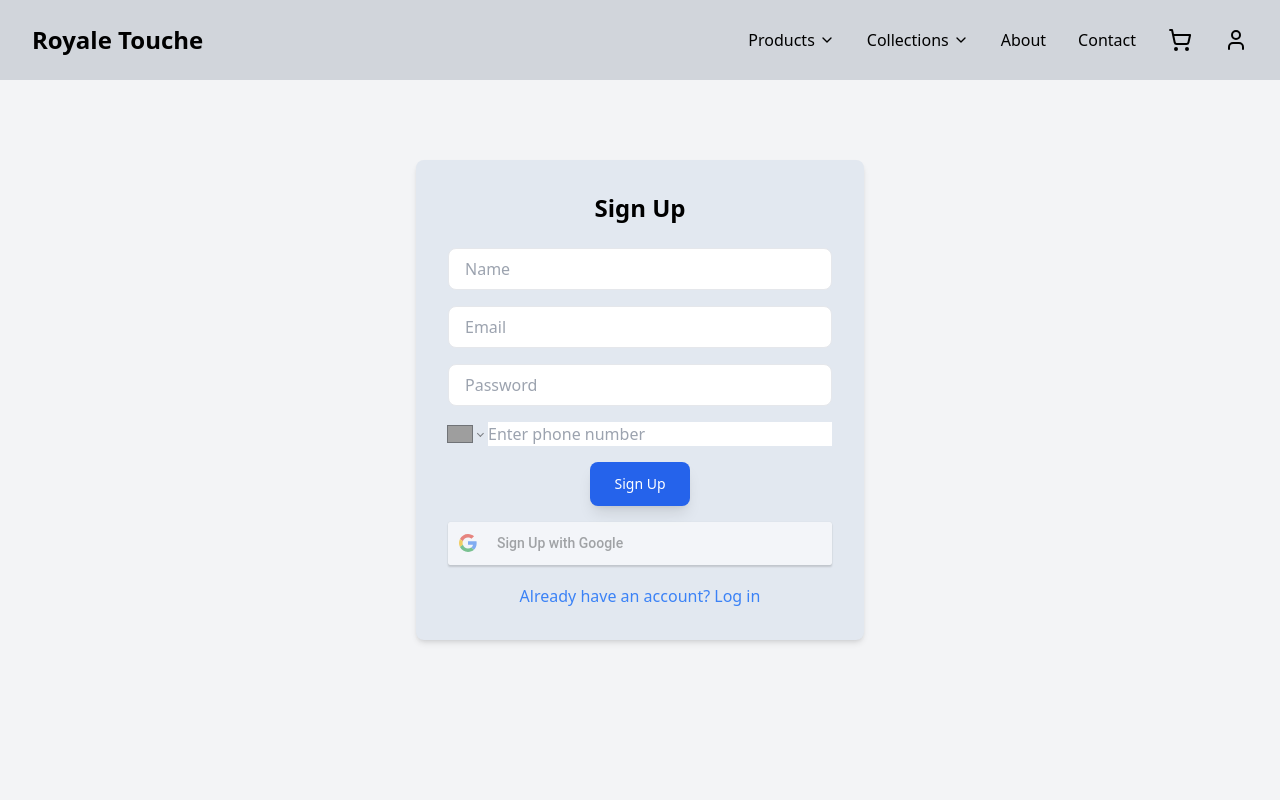
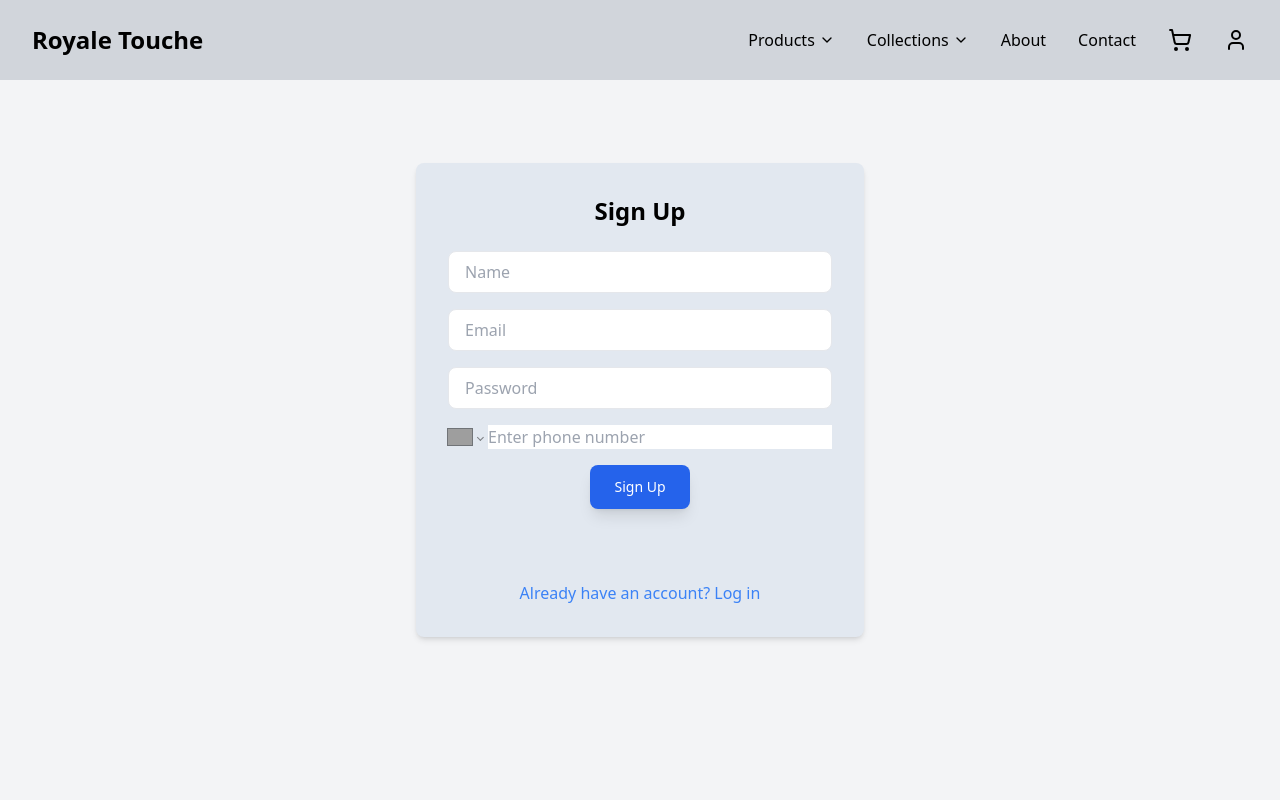
Before and after one commit to Soudarjya/InteriorDesign, a React (Vite) app: page /signup in a window 1280 px wide. Shown: the top 800 px of the page. Built offline with nearby package versions, Linux system fonts and the light colour scheme; grey boxes are pictures that could not be loaded.

Commit message:
initial commit

```diff
--- a/package.json
+++ b/package.json
@@ -10,11 +10,11 @@
     "preview": "vite preview"
   },
   "dependencies": {
+    "@react-oauth/google": "^0.12.1",
     "framer-motion": "^11.0.8",
     "lucide-react": "^0.344.0",
     "react": "^18.3.1",
     "react-dom": "^18.3.1",
-    "react-google-login": "^5.2.2",
     "react-intersection-observer": "^9.8.1",
     "react-phone-number": "^1.3.1",
     "react-phone-number-input": "^3.4.11",
--- a/src/pages/Login.jsx
+++ b/src/pages/Login.jsx
@@ -1,7 +1,7 @@
 import React, { useState } from "react";
 import { Link } from "react-router-dom";
 import { motion } from "framer-motion";
-import { GoogleLogin } from "react-google-login";
+import { GoogleOAuthProvider, GoogleLogin } from "@react-oauth/google";
 import PhoneInput from "react-phone-number-input";
 import "react-phone-number-input/style.css";
 
@@ -10,13 +10,13 @@ const Login = () => {
   const [email, setEmail] = useState("");
   const [password, setPassword] = useState("");
 
-  const handleGoogleSuccess = (response) => {
-    console.log("Google Log In Success:", response);
+  const handleGoogleSuccess = (credentialResponse) => {
+    console.log("Google Log In Success:", credentialResponse);
     // Handle Google log in success
   };
 
-  const handleGoogleFailure = (response) => {
-    console.log("Google Log In Failure:", response);
+  const handleGoogleFailure = () => {
+    console.log("Google Log In Failure");
     // Handle Google log in failure
   };
 
@@ -27,6 +27,7 @@ const Login = () => {
   };
 
   return (
+    <GoogleOAuthProvider clientId="YOUR_GOOGLE_CLIENT_ID">
       <div className="flex justify-center items-center min-h-screen bg-gray-100">
         <motion.div
           initial={{ opacity: 0, y: -50 }}
@@ -60,7 +61,7 @@ const Login = () => {
             </div>
 
             {/* Phone Number */}
-          <div className="mb-4 ">
+            <div className="mb-4">
               <PhoneInput
                 placeholder="Enter phone number"
                 value={phoneNumber}
@@ -71,9 +72,11 @@ const Login = () => {
             </div>
 
             {/* Submit Button */}
-
             <div className="flex items-center justify-center">
-            <button type='submit'  className="px-6 py-3 bg-blue-600 text-white font-medium text-sm rounded-lg shadow-lg hover:bg-blue-700 focus:outline-none focus:ring-4 focus:ring-blue-400 focus:ring-offset-2">
+              <button
+                type="submit"
+                className="px-6 py-3 bg-blue-600 text-white font-medium text-sm rounded-lg shadow-lg hover:bg-blue-700 focus:outline-none focus:ring-4 focus:ring-blue-400 focus:ring-offset-2"
+              >
                 Log In
               </button>
             </div>
@@ -82,12 +85,9 @@ const Login = () => {
           {/* Google Log In */}
           <div className="mt-6">
             <GoogleLogin
-            clientId="YOUR_GOOGLE_CLIENT_ID"
-            buttonText="Log In with Google"
               onSuccess={handleGoogleSuccess}
-            onFailure={handleGoogleFailure}
-            cookiePolicy={"single_host_origin"}
-            className="w-full"
+              onError={handleGoogleFailure}
+              useOneTap
             />
           </div>
 
@@ -99,6 +99,7 @@ const Login = () => {
           </div>
         </motion.div>
       </div>
+    </GoogleOAuthProvider>
   );
 };
 
--- a/src/pages/Signup.jsx
+++ b/src/pages/Signup.jsx
@@ -1,7 +1,7 @@
 import React, { useState } from 'react';
 import { Link } from 'react-router-dom';
 import { motion } from 'framer-motion';
-import { GoogleLogin } from 'react-google-login';
+import { GoogleOAuthProvider, GoogleLogin } from '@react-oauth/google';
 import PhoneInput from 'react-phone-number-input';
 import 'react-phone-number-input/style.css';
 
@@ -11,13 +11,13 @@ const Signup = () => {
   const [email, setEmail] = useState('');
   const [password, setPassword] = useState('');
 
-  const handleGoogleSuccess = (response) => {
-    console.log('Google Sign Up Success:', response);
+  const handleGoogleSuccess = (credentialResponse) => {
+    console.log('Google Sign Up Success:', credentialResponse);
     // Handle Google sign up success
   };
 
-  const handleGoogleFailure = (response) => {
-    console.log('Google Sign Up Failure:', response);
+  const handleGoogleFailure = () => {
+    console.log('Google Sign Up Failure');
     // Handle Google sign up failure
   };
 
@@ -28,6 +28,7 @@ const Signup = () => {
   };
 
   return (
+    <GoogleOAuthProvider clientId="YOUR_GOOGLE_CLIENT_ID">
       <div className="flex justify-center items-center min-h-screen bg-gray-100">
         <motion.div
           initial={{ opacity: 0, y: -50 }}
@@ -84,7 +85,10 @@ const Signup = () => {
 
             {/* Submit Button */}
             <div className="flex items-center justify-center">
-            <button type='submit'  className="px-6 py-3 bg-blue-600 text-white font-medium text-sm rounded-lg shadow-lg hover:bg-blue-700 focus:outline-none focus:ring-4 focus:ring-blue-400 focus:ring-offset-2">
+              <button
+                type="submit"
+                className="px-6 py-3 bg-blue-600 text-white font-medium text-sm rounded-lg shadow-lg hover:bg-blue-700 focus:outline-none focus:ring-4 focus:ring-blue-400 focus:ring-offset-2"
+              >
                 Sign Up
               </button>
             </div>
@@ -93,12 +97,9 @@ const Signup = () => {
           {/* Google Sign Up */}
           <div className="mt-4">
             <GoogleLogin
-            clientId="YOUR_GOOGLE_CLIENT_ID"
-            buttonText="Sign Up with Google"
               onSuccess={handleGoogleSuccess}
-            onFailure={handleGoogleFailure}
-            cookiePolicy={'single_host_origin'}
-            className="w-full"
+              onError={handleGoogleFailure}
+              useOneTap
             />
           </div>
 
@@ -110,6 +111,7 @@ const Signup = () => {
           </div>
         </motion.div>
       </div>
+    </GoogleOAuthProvider>
   );
 };
 
```
Also changed, not shown: 1 other file (tests, documents, lock files or other folders). Lines whose indentation alone changed are shown as unchanged.
